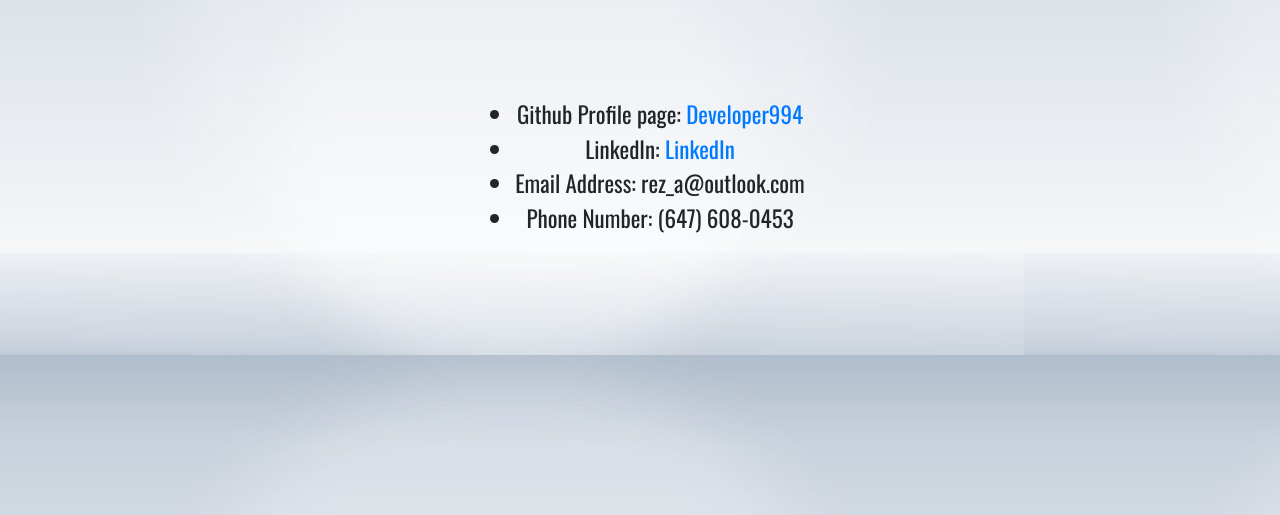
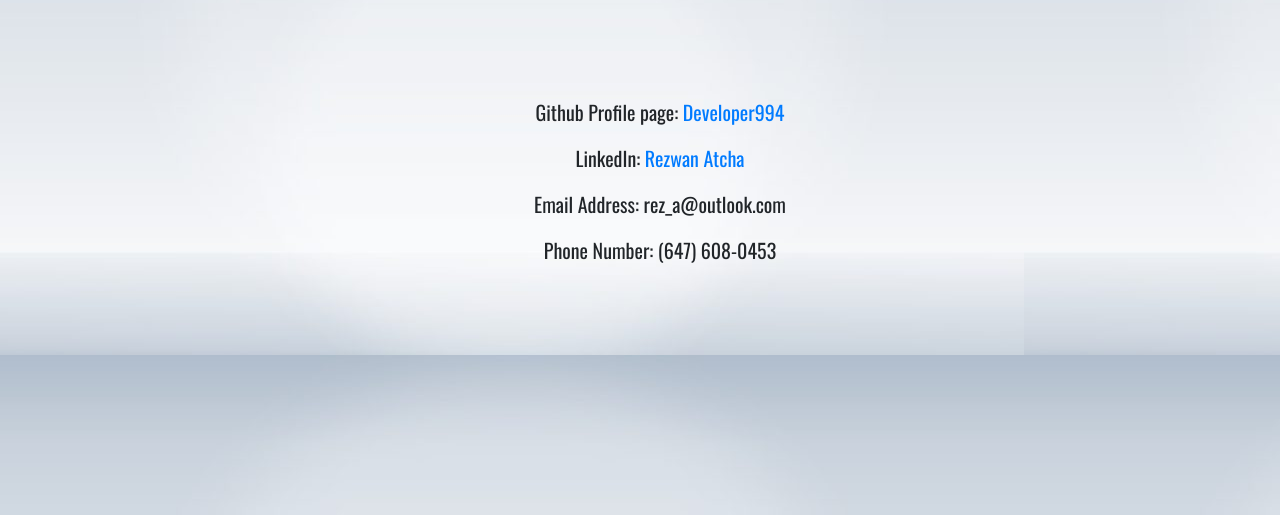
Before and after one commit to Developer994/Assignment8, a plain HTML site: page index.html in a window 1280 px wide. Both pictures are taken after a click on the button "Contact". Shown: the part 285-800 px from the top of the page. Drawn offline with nearby package versions, Linux system fonts and the light colour scheme.

Commit message:
Changed the hyperlink for linkedin to Rezwan Atcha

```diff
--- a/index.html
+++ b/index.html
@@ -238,10 +238,10 @@
 
             <div id="contactContainer">
                 <ul>
-                    <li>Github Profile page:<a href="https://github.com/Developer994"> Developer994</a></li>
-                    <li>LinkedIn: <a href="https://www.linkedin.com/in/rezwan-atcha-3053a6147/">LinkedIn</a></li>
-                    <li>Email Address: rez_a@outlook.com</li>
-                    <li>Phone Number: (647) 608-0453</li>
+                    <p>Github Profile page:<a href="https://github.com/Developer994"> Developer994</a></p>
+                    <p>LinkedIn: <a href="https://www.linkedin.com/in/rezwan-atcha-3053a6147/">Rezwan Atcha</a></p>
+                    <p>Email Address: rez_a@outlook.com</p>
+                    <p>Phone Number: (647) 608-0453</p>
                 </ul>
                 <!-- <p></p> -->
             </div>
```
